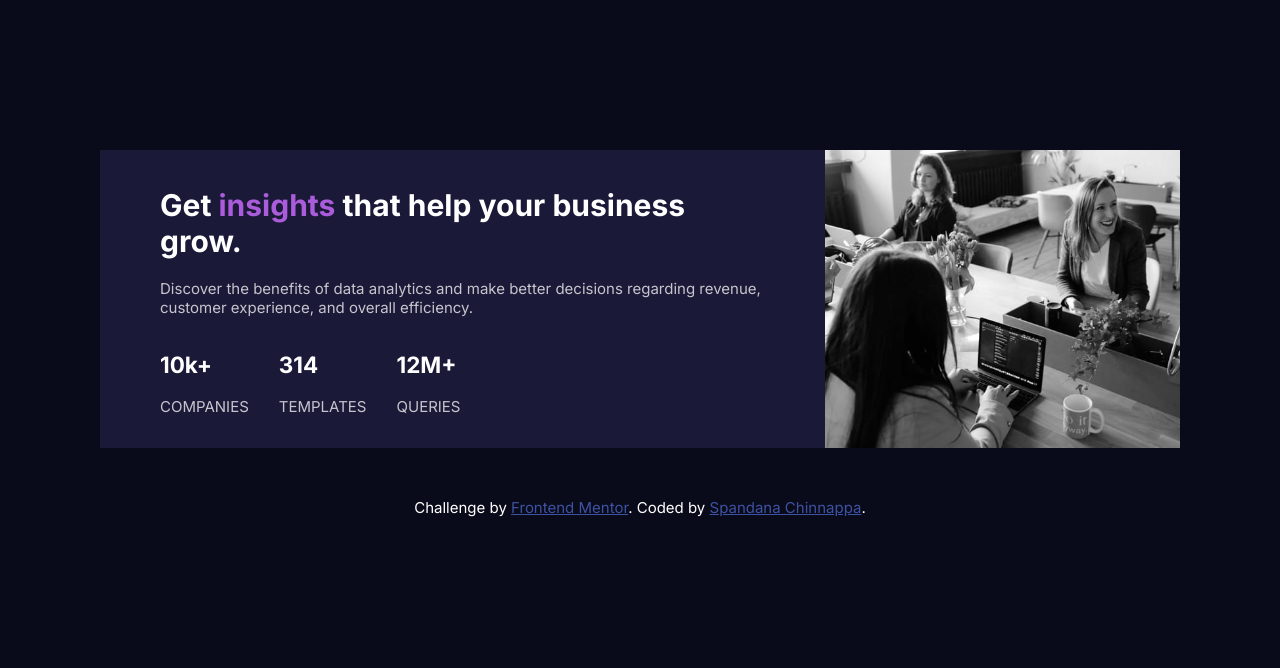
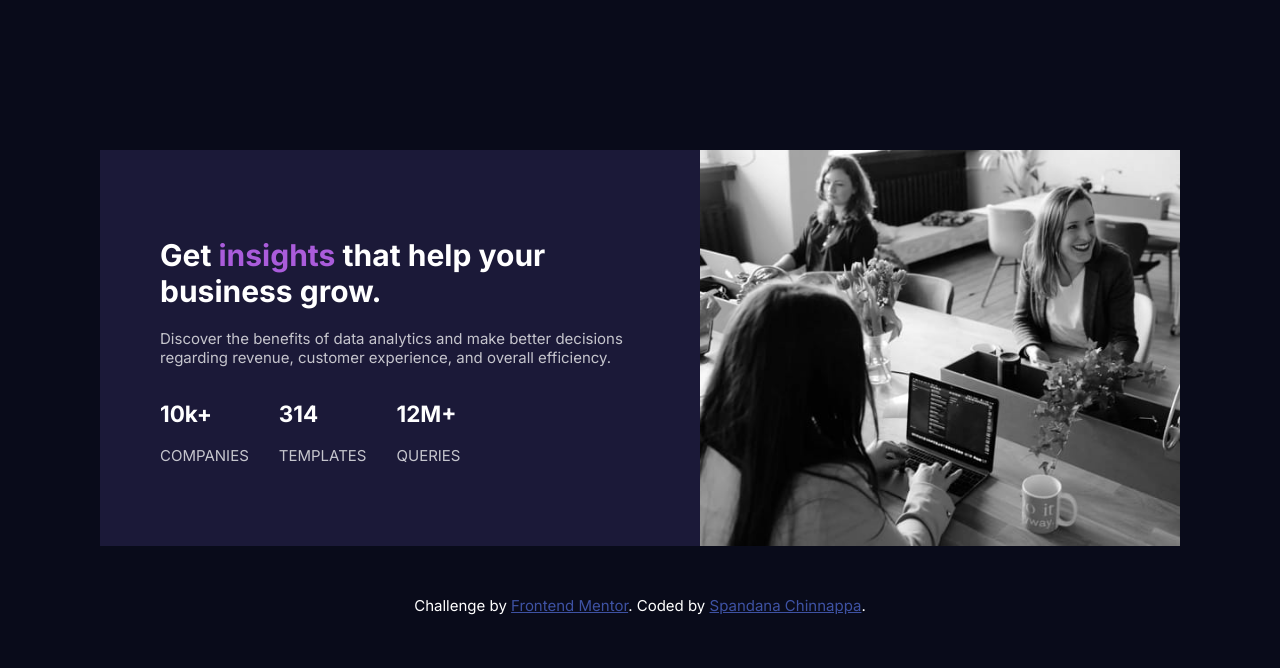
Before and after one commit to Spandana888/Stats-preview-card-component.github.io, a plain HTML site: page index.html in a window 1280 px wide. Drawn offline with Linux system fonts and the light colour scheme.

Commit message:
Update style.css

```diff
--- a/style.css
+++ b/style.css
@@ -17,9 +17,12 @@ body{
     margin:50px 0;
 }
 .left-box{
-    margin:auto 60px
+    margin:auto 60px;
+    width:50%;
 }
-
+.right-box{
+    width:50%;
+}
 .box h1,h2{
    color:hsl(0, 0%, 100%);
 }
@@ -32,6 +35,8 @@ body{
 .right-box img{
     width:100%;
     height:100%;
+    align-items: stretch;
+    display:block;
 }
 .column-stat{
     display:flex;
@@ -64,5 +69,9 @@ body{
     }
     .left-box{
         margin:auto 30px;
+        width:auto;
+    }
+    .right-box{
+        width:auto;
     }
   }
```
